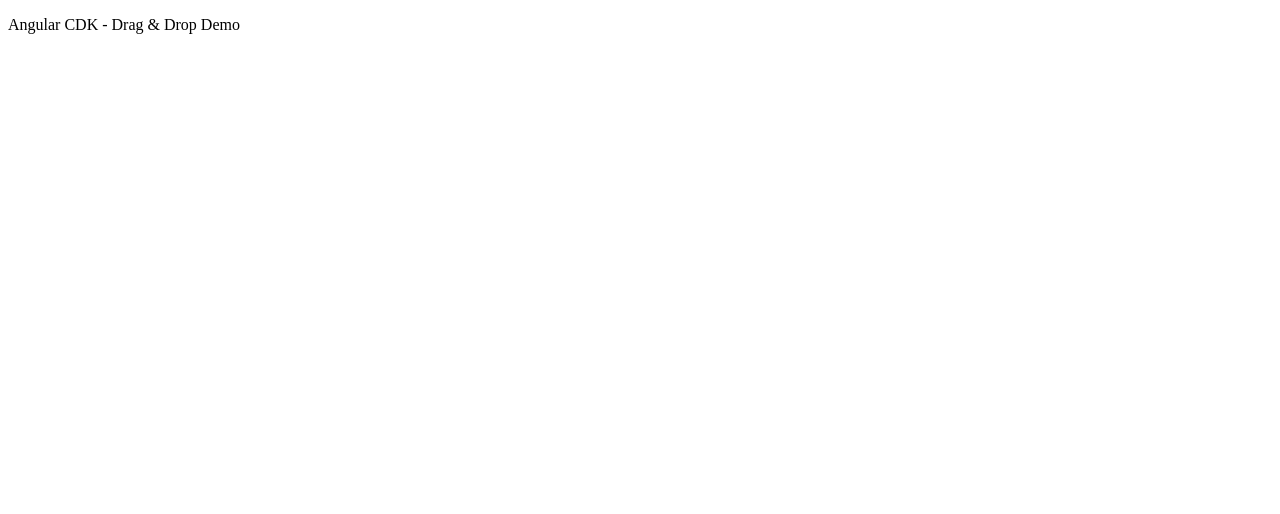
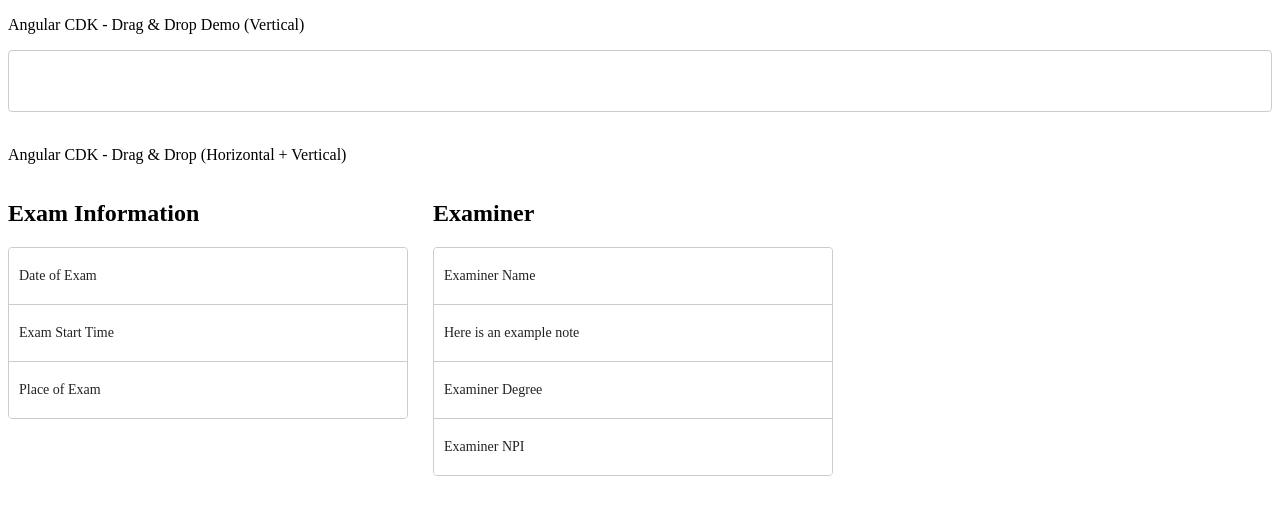
Before and after one commit to theorare/angular-dragdrop, an Angular app: page / in a window 1280 px wide. Shown: the top 514 px of the page. Built offline with nearby package versions, Linux system fonts and the light colour scheme; no server answers.

Commit message:
Horizontal drag & drop and position tracing changes

```diff
--- a/src/app/app.component.html
+++ b/src/app/app.component.html
@@ -1,4 +1,4 @@
-<p>Angular CDK - Drag & Drop Demo</p>
+<p>Angular CDK - Drag & Drop Demo (Vertical)</p>
 <!-- <div *ngFor = "let item of personaldetails;
       let i = index" class = "divlayout">
       {{item.name}}
@@ -13,9 +13,53 @@
 
    <div *ngFor = "let item of personaldetails;
       let i = index" class = "divlayout" cdkDrag>
-      {{item.name}}
+      {{ 'Id = ' +  (i+1) }}
+      <b>&nbsp;&nbsp;&nbsp;&nbsp;
+      {{' Old id = ' }}
+      {{  item.idm === undefined ? item.id : item.idm }}
+      </b>
+      <!-- {{'Old id - ' + item.id + ' New Id - ' + (i+1) + ' ' + item.name}} -->
    </div>
 </div>
+
+
+<br>
+<p>Angular CDK - Drag & Drop (Horizontal + Vertical)</p>
+
+<div class="example-container">
+  <h2>Exam Information</h2>
+
+  <div
+    cdkDropList
+    #todoList="cdkDropList"
+    [cdkDropListData]="todo"
+    [cdkDropListConnectedTo]="[doneList]"
+    class="example-list"
+    (cdkDropListDropped)="drop($event)">
+    <div class="example-box" *ngFor="let item of todo" cdkDrag>
+      <div class="example-custom-placeholder" *cdkDragPlaceholder></div>
+      {{item}}
+    </div>
+  </div>
+</div>
+
+<div class="example-container">
+  <h2>Examiner</h2>
+
+  <div
+    cdkDropList
+    #doneList="cdkDropList"
+    [cdkDropListData]="done"
+    [cdkDropListConnectedTo]="[todoList]"
+    class="example-list"
+    (cdkDropListDropped)="drop($event)">
+    <div class="example-box" *ngFor="let item of done" cdkDrag>
+      <div class="example-custom-placeholder" *cdkDragPlaceholder></div>
+      {{item}}
+    </div>
+  </div>
+</div>
+
 
 
 
--- a/src/app/app.component.scss
+++ b/src/app/app.component.scss
@@ -5,3 +5,121 @@
     padding: 10px 10px;
     border: 3px thin #73AD21;
  }
+
+ // Horizontal Movement
+
+ .example-container {
+    width: 400px;
+    max-width: 100%;
+    margin: 0 25px 25px 0;
+    display: inline-block;
+    vertical-align: top;
+  }
+
+  .example-list {
+    border: solid 1px #ccc;
+    min-height: 60px;
+    background: white;
+    border-radius: 4px;
+    overflow: hidden;
+    display: block;
+  }
+
+  .example-box {
+    padding: 20px 10px;
+    border-bottom: solid 1px #ccc;
+    color: rgba(0, 0, 0, 0.87);
+    display: flex;
+    flex-direction: row;
+    align-items: center;
+    justify-content: space-between;
+    box-sizing: border-box;
+    cursor: move;
+    background: white;
+    font-size: 14px;
+  }
+
+//   .cdk-drag-preview {
+//     box-sizing: border-box;
+//     border-radius: 4px;
+//     box-shadow: 0 5px 5px -3px rgba(0, 0, 0, 0.2),
+//                 0 8px 10px 1px rgba(0, 0, 0, 0.14),
+//                 0 3px 14px 2px rgba(0, 0, 0, 0.12);
+//   }
+
+//   .cdk-drag-placeholder {
+//     opacity: 0;
+//   }
+
+//   .cdk-drag-animating {
+//     transition: transform 250ms cubic-bezier(0, 0, 0.2, 1);
+//   }
+
+//   .example-box:last-child {
+//     border: none;
+//   }
+
+//   .example-list.cdk-drop-list-dragging .example-box:not(.cdk-drag-placeholder) {
+//     transition: transform 250ms cubic-bezier(0, 0, 0.2, 1);
+//   }
+
+//   .example-custom-placeholder {
+//     background: #ccc;
+//     border: dotted 3px #999;
+//     min-height: 60px;
+//     transition: transform 250ms cubic-bezier(0, 0, 0.2, 1);
+//   }
+
+// DRAG ANIMATION
+
+// .example-list {
+//     width: 500px;
+//     max-width: 100%;
+//     border: solid 1px #ccc;
+//     min-height: 60px;
+//     display: block;
+//     background: white;
+//     border-radius: 4px;
+//     overflow: hidden;
+//   }
+
+//   .example-box {
+//     padding: 20px 10px;
+//     border-bottom: solid 1px #ccc;
+//     color: rgba(0, 0, 0, 0.87);
+//     display: flex;
+//     flex-direction: row;
+//     align-items: center;
+//     justify-content: space-between;
+//     box-sizing: border-box;
+//     cursor: move;
+//     background: white;
+//     font-size: 14px;
+//   }
+
+//   .cdk-drag-preview {
+//     box-sizing: border-box;
+//     border-radius: 4px;
+//     box-shadow: 0 5px 5px -3px rgba(0, 0, 0, 0.2),
+//                 0 8px 10px 1px rgba(0, 0, 0, 0.14),
+//                 0 3px 14px 2px rgba(0, 0, 0, 0.12);
+//   }
+
+  .cdk-drag-animating {
+    transition: transform 250ms cubic-bezier(0, 0, 0.2, 1);
+  }
+
+  .example-box:last-child {
+    border: none;
+  }
+
+  .example-list.cdk-drop-list-dragging .example-box:not(.cdk-drag-placeholder) {
+    transition: transform 250ms cubic-bezier(0, 0, 0.2, 1);
+  }
+
+  .example-custom-placeholder {
+    background: #ccc;
+    border: dotted 3px #999;
+    min-height: 60px;
+    transition: transform 250ms cubic-bezier(0, 0, 0.2, 1);
+  }
--- a/src/app/app.component.ts
+++ b/src/app/app.component.ts
@@ -8,6 +8,18 @@
   styleUrls: ['./app.component.scss']
 })
 export class AppComponent {
+   todo = [
+      'Date of Exam',
+      'Exam Start Time',
+      'Place of Exam'
+    ];
+
+    done = [
+      'Examiner Name',
+      'Here is an example note',
+      'Examiner Degree',
+      'Examiner NPI'
+    ];
   //implements OnInit
   title = 'angular-dragdrop';
   public personaldetails = [];
@@ -21,8 +33,10 @@
 
    onDrop(event: CdkDragDrop<string[]>) {
     if (event.previousContainer === event.container) {
+       this.mapEvent(event);
        moveItemInArray(event.container.data,
           event.previousIndex, event.currentIndex);
+
     } else {
        transferArrayItem(event.previousContainer.data,
        event.container.data,
@@ -30,4 +44,20 @@
        event.currentIndex);
     }
   }
+
+  mapEvent(event){
+   event.previousContainer.data[event.previousIndex].idm = event.previousIndex + 1;
+  }
+
+  // horizontal + vertical drop
+  drop(event: CdkDragDrop<string[]>) {
+   if (event.previousContainer === event.container) {
+     moveItemInArray(event.container.data, event.previousIndex, event.currentIndex);
+   } else {
+     transferArrayItem(event.previousContainer.data,
+                       event.container.data,
+                       event.previousIndex,
+                       event.currentIndex);
+   }
+ }
 }
```
